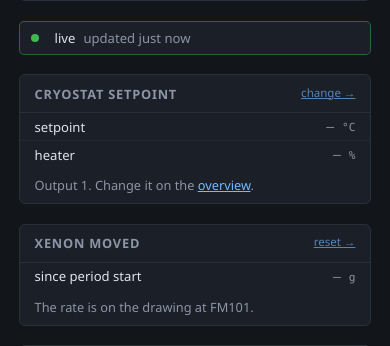
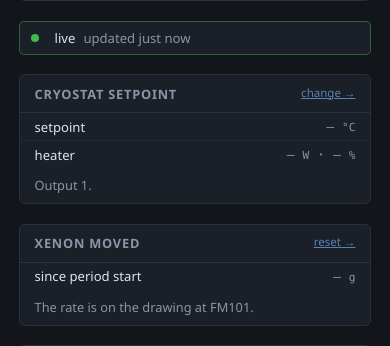
Before and after one commit to acolijn/XAMS-SC, a FastAPI app: page / in a window 390 px wide; the page is wider, and only the part inside the window is pictured. Shown: the part 504-850 px from the top of that part. Run offline with FastAPI, Linux system fonts and the light colour scheme.

Commit message:
feat: pair the two control cards, and show heater effort in watts
The cryostat and the flow integrator sit side by side on the Control page.
Stacked, they pushed the high voltage below the fold on a laptop and neither
is wide enough to need a full row. One column again below 900px, the same
rule the P&ID column follows.

The P&ID's cryostat card now reads the heater as watts with the percentage
beside it. Percent is of full scale, so it answers "how hard is it working"
only once you know what full scale is; watts is the number to compare against
the heat load. It comes from `ls_heater_1_w`, the derived channel with the
square-law transform in scaling.py — not a second copy of the arithmetic in
JavaScript.

That does give the watts two homes on one page: it is also on the drawing, at
the heater symbol, which is the thing `mimic_sidebar` otherwise refuses. Kept
deliberately, because the control loop reads as one thing on that card — what
the cryostat is held to, and what holding it costs — and because both render
from the same fetch of the same channel. The rule exists to stop two SOURCES
disagreeing, and there is only one here. Noted in the template so the next
reader knows it was a decision.

Also fixes a link the previous commit broke: the card said "change it on the
overview" and pointed at `/`, which is now the P&ID itself, so it linked the
page to itself. It points at /hv#cryostat like its neighbours.

5 tests. 681 passing.

Co-Authored-By: Claude Opus 5 <noreply@anthropic.com>

```diff
--- a/src/xams_sc/api/templates/mimic.html
+++ b/src/xams_sc/api/templates/mimic.html
@@ -113,13 +113,26 @@
           <td class="num"><span id="s-ls_setpoint_1" class="dim">&mdash;</span>
               <span class="unit">&deg;C</span></td></tr>
       <tr><td>heater</td>
-          <td class="num"><span id="s-ls_heater_1" class="dim">&mdash;</span>
+          <td class="num"><span id="s-ls_heater_1_w" class="dim">&mdash;</span>
+              <span class="unit">W</span>
+              <span class="dim">&middot;</span>
+              <span id="s-ls_heater_1" class="dim">&mdash;</span>
               <span class="unit">%</span></td></tr>
     </table>
-    {# The watts and both sensors are on the drawing; what is not is the
-       number the cryostat is being HELD to, which is the one you want when
-       the temperatures on the drawing start moving. #}
-    <div class="note">Output 1. Change it on the <a href="/">overview</a>.</div>
+    {# Watts first: the percentage is of full scale, so it answers "how hard
+       is the heater working" only once you know what full scale is. Watts is
+       the number you compare against the heat load.
+
+       It IS also on the drawing, at the heater symbol, which breaks the rule
+       this column otherwise keeps - see `mimic_sidebar`. Kept because the
+       control loop reads as one thing here: what it is being held to, and
+       what that is costing. Both render from the same fetch of the same
+       channel, so unlike two SOURCES they cannot come to disagree.
+
+       Both cryostat sensors stay on the drawing only; what is not there is
+       the number the cryostat is being HELD to, which is the one you want
+       when the temperatures on the drawing start moving. #}
+    <div class="note">Output 1.</div>
   </div>
 
   <div class="card">
@@ -347,8 +360,11 @@ function drawSide(state) {
     setValue(node.id, by[node.id.slice(2)], 0);
   }
 
-  setValue("s-ls_setpoint_1", by["ls_setpoint_1"], 2);
-  setValue("s-ls_heater_1",   by["ls_heater_1"],   1);
+  setValue("s-ls_setpoint_1",  by["ls_setpoint_1"],  2);
+  // Watts is the reading; the percentage is of full scale and rides beside
+  // it as context, which is why it keeps no decimals.
+  setValue("s-ls_heater_1_w",  by["ls_heater_1_w"],  1);
+  setValue("s-ls_heater_1",    by["ls_heater_1"],    0);
   setValue("s-fm101_total",   by["fm101_total"],   1);
   setValue("s-ups_battery_pct", by["ups_battery_pct"], 0);
   setValue("s-ups_runtime_min", by["ups_runtime_min"], 0);
```
Also changed, not shown: src/xams_sc/api/templates/hv.html (+17 -0 lines), tests/test_mimic_page.py (+29 -0 lines), tests/test_navigation.py (+14 -0 lines).
